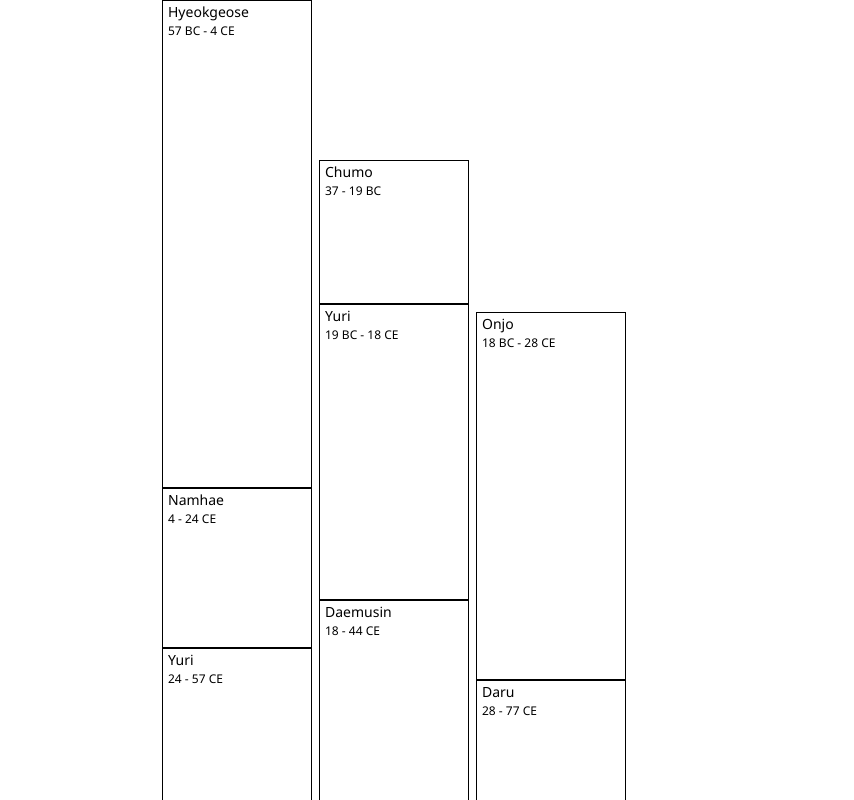
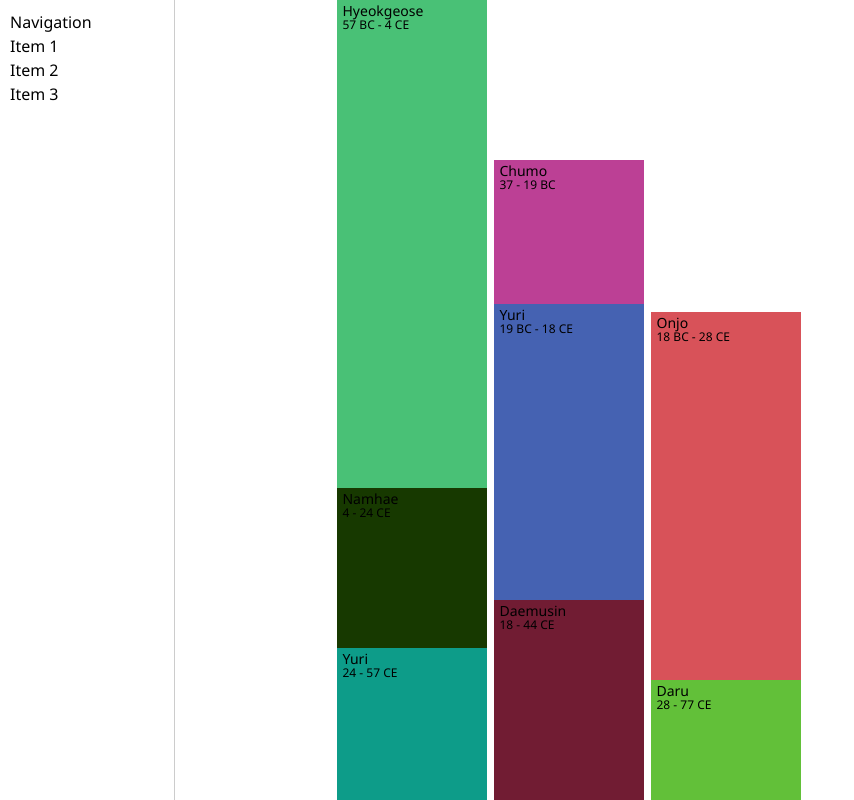
Before and after one commit to Dhammika-Mahendra/hindex, a React (Vite) app: page / in a window 1280 px wide. Shown: the whole page, without its empty margins (0-854 px from the left). Built offline with nearby package versions, Linux system fonts and the light colour scheme.

Commit message:
nav bar, random color components

```diff
--- a/src/assets/data/Tang.json
+++ b/src/assets/data/Tang.json
@@ -1,138 +1,138 @@
 [
     {
-        "name": "Gaozu:",
+        "name": "Gaozu",
         "from": 618,
         "to": 626,
         "ch": ""
     },
     {
-        "name": "Taizong:",
+        "name": "Taizong",
         "from": 626,
         "to": 649,
         "ch": ""
     },
     {
-        "name": "Gaozong:",
+        "name": "Gaozong",
         "from": 649,
         "to": 683,
         "ch": ""
     },
     {
-        "name": "Zhongzong:",
+        "name": "Zhongzong",
         "from": 683,
         "to": 684,
         "ch": ""
     },
     {
-        "name": "Ruizong:",
+        "name": "Ruizong",
         "from": 684,
         "to": 690,
         "ch": ""
     },
     {
-        "name": "Wu Zetian:",
+        "name": "Wu Zetian",
         "from": 690,
         "to": 705,
         "ch": ""
     },
     {
-        "name": "Zhongzong:",
+        "name": "Zhongzong",
         "from": 705,
         "to": 710,
         "ch": "2nd"
     },
     {
-        "name": "Shang:",
+        "name": "Shang",
         "from": 710,
         "to": 710,
         "ch": ""
     },
     {
-        "name": "Ruizong:",
+        "name": "Ruizong",
         "from": 710,
         "to": 712,
         "ch": "2nd"
     },
     {
-        "name": "Xuanzong:",
+        "name": "Xuanzong",
         "from": 712,
         "to": 756,
         "ch": ""
     },
     {
-        "name": "Suzong:",
+        "name": "Suzong",
         "from": 756,
         "to": 762,
         "ch": ""
     },
     {
-        "name": "Daizong:",
+        "name": "Daizong",
         "from": 762,
         "to": 779,
         "ch": ""
     },
     {
-        "name": "Dezong:",
+        "name": "Dezong",
         "from": 779,
         "to": 805,
         "ch": ""
     },
     {
-        "name": "Xianzong:",
+        "name": "Xianzong",
         "from": 805,
         "to": 820,
         "ch": ""
     },
     {
-        "name": "Muzong:",
+        "name": "Muzong",
         "from": 821,
         "to": 824,
         "ch": ""
     },
     {
-        "name": "Jingzong:",
+        "name": "Jingzong",
         "from": 824,
         "to": 826,
         "ch": ""
     },
     {
-        "name": "Wenzong:",
+        "name": "Wenzong",
         "from": 826,
         "to": 840,
         "ch": ""
     },
     {
-        "name": "Wuzong:",
+        "name": "Wuzong",
         "from": 840,
         "to": 846,
         "ch": ""
     },
     {
-        "name": "Xuanzong (II):",
+        "name": "Xuanzong (II)",
         "from": 846,
         "to": 859,
         "ch": ""
     },
     {
-        "name": "Yizong:",
+        "name": "Yizong",
         "from": 859,
         "to": 873,
         "ch": ""
     },
     {
-        "name": "Xizong:",
+        "name": "Xizong",
         "from": 873,
         "to": 888,
         "ch": ""
     },
     {
-        "name": "Zhaozong:",
+        "name": "Zhaozong",
         "from": 888,
         "to": 904,
         "ch": ""
     },
     {
-        "name": "Aidi:",
+        "name": "Aidi",
         "from": 904,
         "to": 907,
         "ch": ""
--- a/src/components/Board.jsx
+++ b/src/components/Board.jsx
@@ -7,6 +7,7 @@ import baekjeData from '../assets/data/Baekje.json'
 
 import { calacOffsets } from '../util/functions'
 import { useAppContext } from '../context/AppContext'
+import Nav from './Nav'
 
 export default function Board() {
     const {scale} = useAppContext()
@@ -29,7 +30,14 @@ export default function Board() {
         <div style={{
                 height: '100vh',
                 width: '100vw',
-            overflow: 'scroll',
+                flexDirection: 'row',
+                display: 'flex'
+                }}>
+            <Nav />
+            <div style={{
+                height: '100vh',
+                width: '100vw',
+                overflowY: 'scroll',
                 flexDirection: 'row',
                 display: 'flex'
                 }}>
@@ -38,5 +46,6 @@ export default function Board() {
                 <Lineage data={lineageData3} offset={offSets[2]*scale}/>
                 <Lineage data={lineageData4} offset={offSets[3]*scale}/>
             </div>
+        </div>
     )
 }
--- /dev/null
+++ b/src/components/Nav.jsx
@@ -0,0 +1,14 @@
+import React from 'react'
+
+export default function Nav() {
+  return (
+    <div style={{width: '200px', borderRight: '1px solid #ccc', padding: '10px', boxSizing: 'border-box'}}>
+        <h2>Navigation</h2>
+        <ul>
+            <li>Item 1</li>
+            <li>Item 2</li>
+            <li>Item 3</li>
+        </ul>
+    </div>
+  )
+}
--- a/src/components/Ruler.jsx
+++ b/src/components/Ruler.jsx
@@ -1,16 +1,21 @@
 import React, { useState } from 'react'
 import { useAppContext } from '../context/AppContext'
+import { getRandomColor } from '../util/functions'
 
 export default function Ruler({name,chance,from,to}) {
   const { scale } = useAppContext()
   const [height,setHeight]= useState(Math.abs(to-from)*scale)
 
   return (
-    <div style={{border:'1px solid black', paddingLeft:'5px', height: `${height}px`}}>
-      <div style={{fontSize: '14px'}}>{name}</div>
-      <div style={{fontSize: '10px'}}>{chance !== "" ? `${chance} chance` : ""}</div>
-      <div style={{fontSize: '12px'}}>
-        {from < 0 ? -1*from : from} {from < 0 && to > 0? "BC" : ""} - {to <0? -1*to : to} {to < 0 ? "BC" : "CE"}</div>
+    <div style={{backgroundColor : getRandomColor(), paddingLeft:'5px', height: `${height}px`}}>
+      {height>15 ?
+      <div style={{display:'flex', flexDirection:'row', alignItems:'center', justifyContent:'space-between'}}>
+        <div style={{fontSize: '14px'}}>{name}</div>
+        <div style={{fontSize: '10px',marginTop:'-5px'}}>{chance !== "" ? `${chance} time` : ""}</div>
+      </div>
+       : ''}
+      {height>35 ? <div style={{fontSize: '12px',marginTop:'-5px'}}>
+        {from < 0 ? -1*from : from} {from < 0 && to > 0? "BC" : ""} - {to <0? -1*to : to} {to < 0 ? "BC" : "CE"}</div> : ''}
     </div>
   )
 }
--- a/src/util/functions.js
+++ b/src/util/functions.js
@@ -9,3 +9,13 @@ export function calacOffsets(...jsonArrays) {
   const minFrom = validFroms.length > 0 ? Math.min(...validFroms) : 0;
   return fromValues.map(v => (typeof v === 'number' ? v - minFrom : undefined));
 }
+
+//generate random color
+export function getRandomColor() {
+  const letters = '0123456789ABCDEF';
+  let color = '#';
+  for (let i = 0; i < 6; i++) {
+    color += letters[Math.floor(Math.random() * 16)];
+  }
+  return color;
+}
```
Lines whose indentation alone changed are shown as unchanged.
